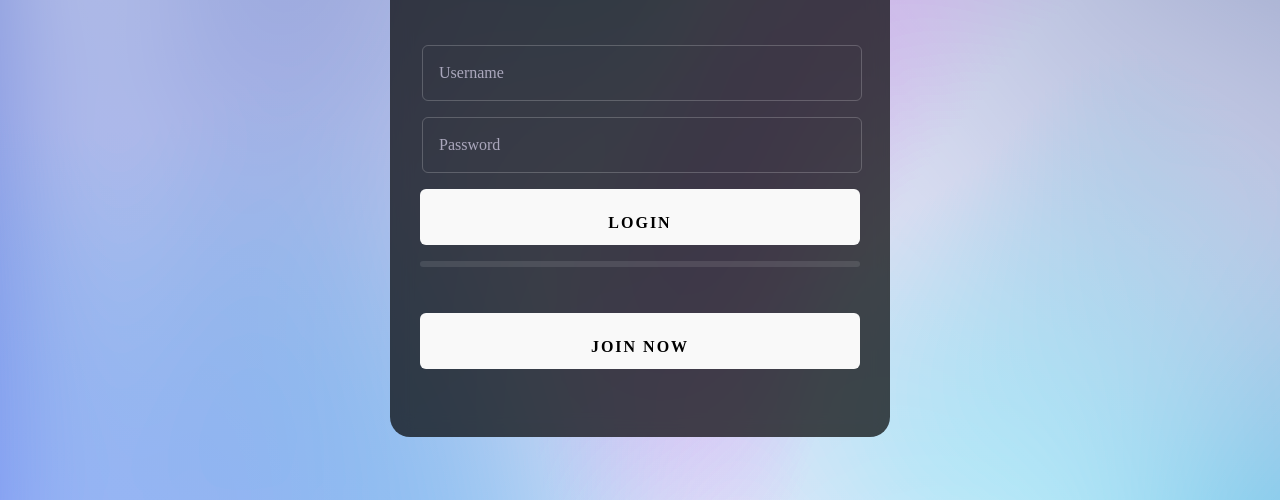
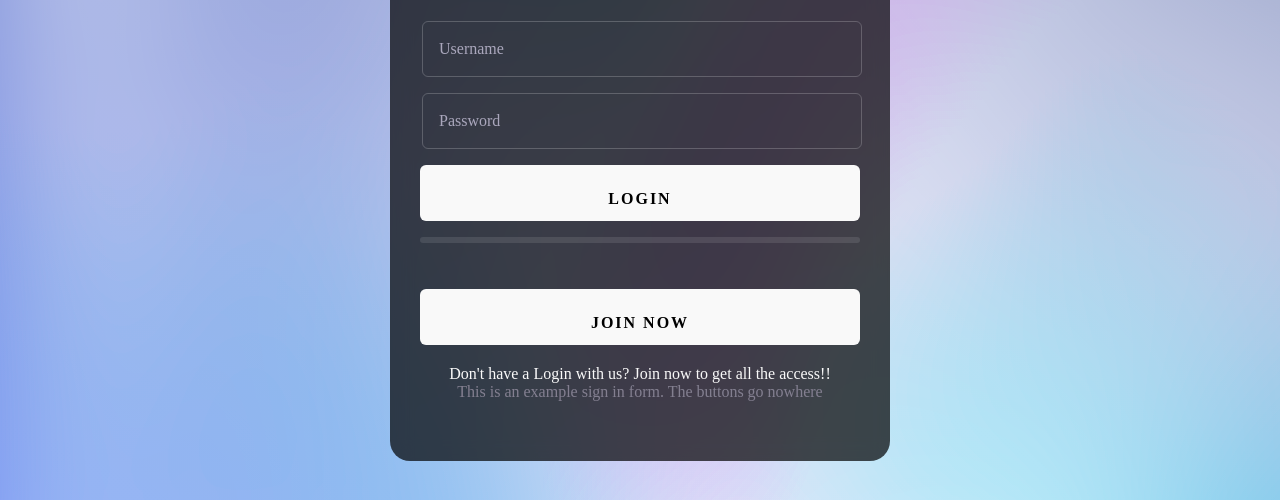
Before and after one commit to ForLoopNelson/SignUp-Form, a plain HTML site: page index.html in a window 1280 px wide. Shown: the part 300-800 px from the top of the page. Drawn offline with Linux system fonts and the light colour scheme.

Commit message:
minor changes

```diff
--- a/index.html
+++ b/index.html
@@ -43,6 +43,12 @@
         <div class="strength" id="strength"></div>
         <button class="control" type="button">JOIN NOW</button>
       </form>
+      <div>
+        <p>Don't have a Login with us? Join now to get all the access!!</p>
+        <span class="note"
+          >This is an example sign in form. The buttons go nowhere</span
+        >
+      </div>
     </div>
     <script src="./js/main.js"></script>
     <script src="./js/pwStrength.js"></script>
```
